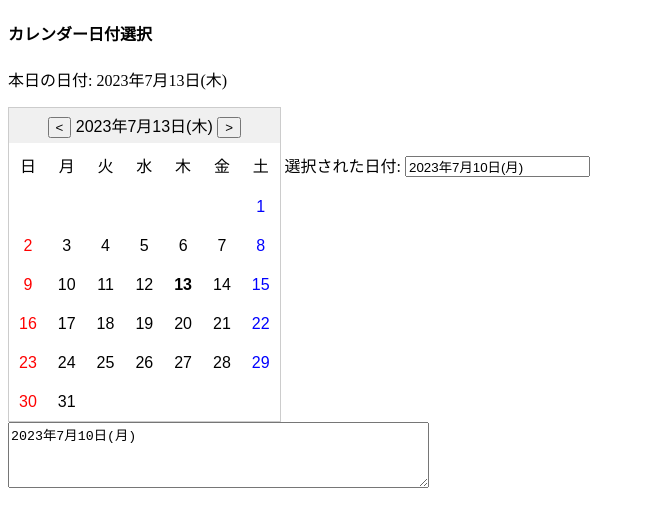
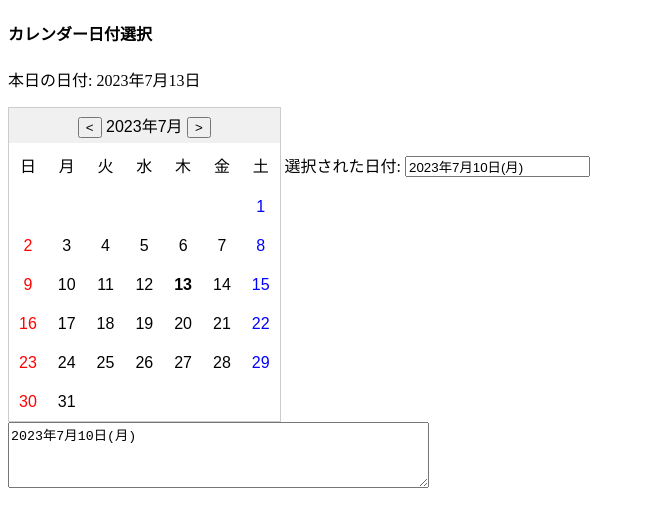
Before and after one commit to universato/universato.github.io, a plain HTML site: page schedule.html in a window 1280 px wide. Both pictures are taken after a click on the element "10". Shown: the whole page, without its empty margins (0-645 px from the left). Drawn offline with Linux system fonts and the light colour scheme.

Commit message:
Fix bug for formatDate function

```diff
--- a/schedule.html
+++ b/schedule.html
@@ -86,10 +86,10 @@
           selectedDate = new Date(currentDate.getFullYear(), currentDate.getMonth(), day);
 
           const selectedDateInput = document.getElementById("selectedDate");
-          selectedDateInput.value = formatDate(selectedDate, "YYYY年M月D日(ddd)");
+          selectedDateInput.value = formatDate(selectedDate, "yyyy年M月d日(ddd)");
 
           const textArea = document.getElementById("textArea");
-          const selectedDateString = formatDate(selectedDate, "YYYY年M月D日(ddd)");
+          const selectedDateString = formatDate(selectedDate, "yyyy年M月d日(ddd)");
           textArea.value += selectedDateString + "\n";
 
           generateCalendar();
@@ -117,7 +117,9 @@
         weekday: "short"
       };
 
-      return date.toLocaleDateString("ja-JP", options).replace(/(\d+)\/(\d+)\/(\d+)\((.)\)/, "$1年$2月$3日($4)");
+      return date.toLocaleDateString("ja-JP", options).replace(/(\d+)\/(\d+)\/(\d+)\((.)\)/, function(_, year, month, day, weekday) {
+        return format.replace("yyyy", year).replace("M", month).replace("d", day).replace("ddd", weekday);
+      });
     }
 
     function isSameDate(date1, date2) {
```
